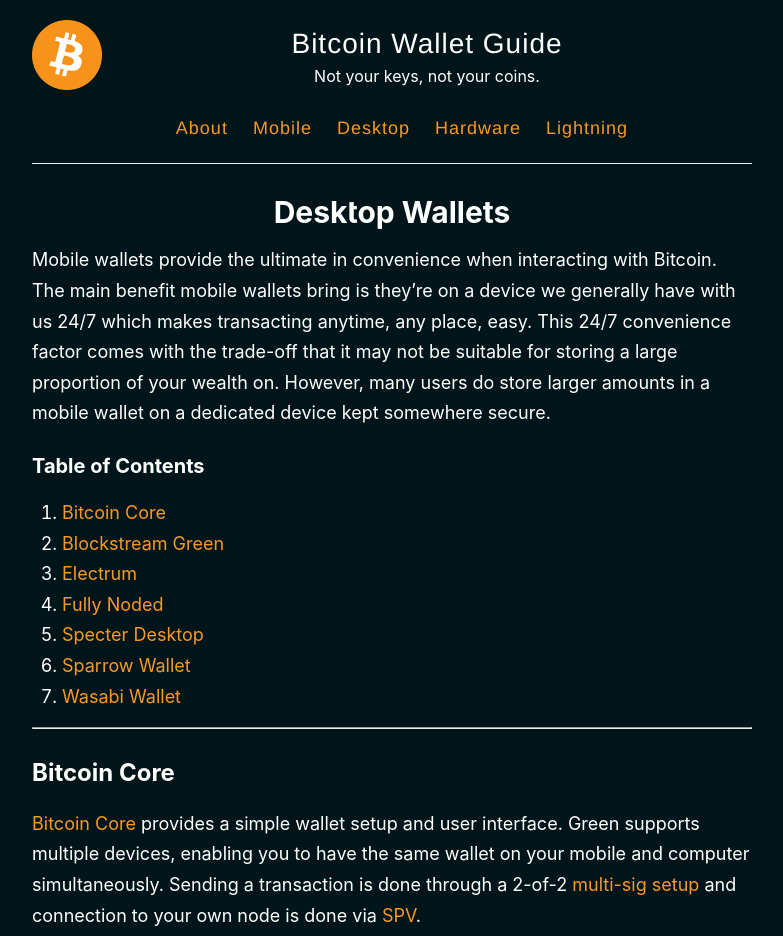
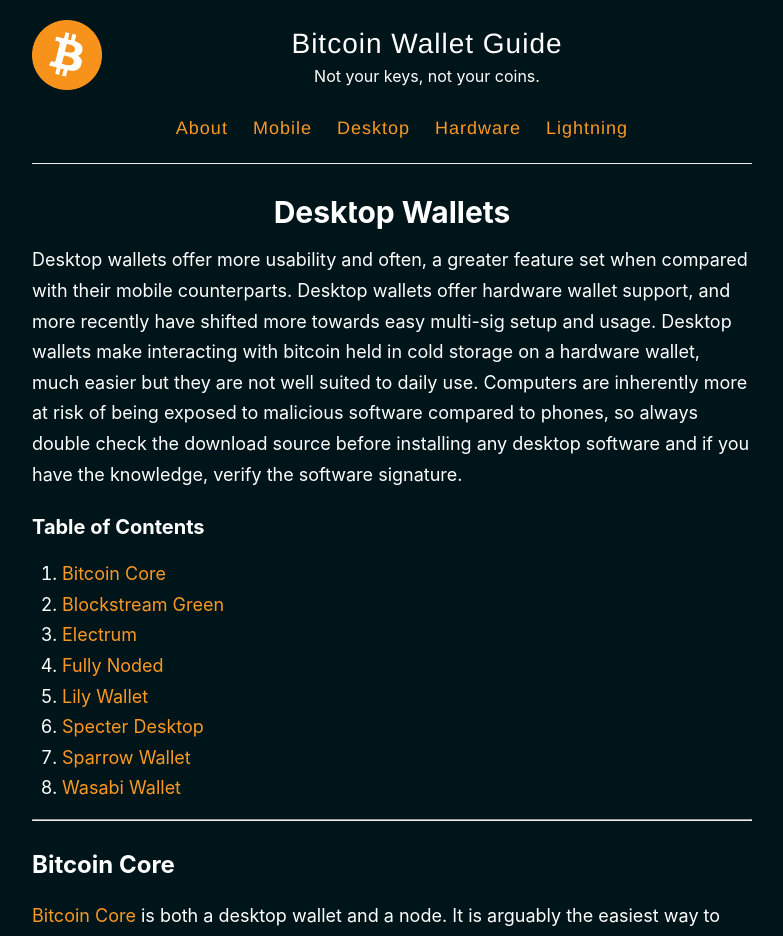
Before and after one commit to BitcoinQnA/bitcoin-wallet-guide, a Jekyll site: the page built from _pages/desktop.md, in a window 1280 px wide and 1400 px high. Shown: the top 936 px of the window, without its empty margins (248-1031 px from the left). Built offline with Jekyll 4.4.1, drawn with Linux system fonts in a browser that asks for light colours; some of the changed text lies outside the part shown.

Commit message:
Update desktop.md

```diff
--- a/_pages/desktop.md
+++ b/_pages/desktop.md
@@ -4,205 +4,66 @@ title: Desktop Wallets
 permalink: /desktop/
 ---
 
-Mobile wallets provide the ultimate in convenience when interacting with Bitcoin. The main benefit mobile wallets bring is they're on a device we generally have with us 24/7 which makes transacting anytime, any place, easy. This 24/7 convenience factor comes with the trade-off that it may not be suitable for storing a large proportion of your wealth on. However, many users do store larger amounts in a mobile wallet on a dedicated device kept somewhere secure.
+Desktop wallets offer more usability and often, a greater feature set when compared with their mobile counterparts. Desktop wallets offer hardware wallet support, and more recently have shifted more towards easy multi-sig setup and usage. Desktop wallets make interacting with bitcoin held in cold storage on a hardware wallet, much easier but they are not well suited to daily use. Computers are inherently more at risk of being exposed to malicious software compared to phones, so always double check the download source before installing any desktop software and if you have the knowledge, verify the software signature.
 
 ### Table of Contents
 
-2.  [Bitcoin Core](#bitcoin-core)
-3.  [Blockstream Green](#blockstream-green)
-4.  [Electrum](#electrum)
-5.  [Fully Noded](#fully-noded)
-7.  [Specter Desktop](#specter-desktop)
-8.  [Sparrow Wallet](#sparrow-wallet)
-10. [Wasabi Wallet](#wasabi-wallet)
+1.  [Bitcoin Core](#bitcoin-core)
+2.  [Blockstream Green](#blockstream-green)
+3.  [Electrum](#electrum)
+4.  [Fully Noded](#fully-noded)
+5.  [Lily Wallet](#lily-wallet)
+6.  [Specter Desktop](#specter-desktop)
+7.  [Sparrow Wallet](#sparrow-wallet)
+8.  [Wasabi Wallet](#wasabi-wallet)
 
 ***
 
 ## Bitcoin Core
 
-[Bitcoin Core](https://bitcoin.org/en/bitcoin-core/features/) provides a simple wallet setup and user interface. Green supports multiple devices, enabling you to have the same wallet on your mobile and computer simultaneously. Sending a transaction is done through a 2-of-2 [multi-sig setup](https://help.blockstream.com/hc/en-us/articles/900001388366-What-does-Blockstream-Green-s-multisig-protect-from-) and connection to your own node is done via [SPV](https://en.bitcoinwiki.org/wiki/Simplified_Payment_Verification).
+[Bitcoin Core](https://bitcoin.org/en/bitcoin-core/features/) is both a desktop wallet and a node. It is arguably the easiest way to get up and running in a fast yet private manner. Because of it's simplicity and longevity, Core is the most widely used desktop wallet out there. Core provides an easy way to onboard and enables users to interact with Bitcoin in a matter of clicks.
 
-<img src="https://raw.githubusercontent.com/BitcoinQnA/bitcoin-wallet-guide/master/images/imageedit_2_8794344245.png" class=responsive width="220" height="450" maxheight="500">
+<img src="https://raw.githubusercontent.com/BitcoinQnA/node-guide/master/images/photo_2020-10-25_16-27-15.jpg" class=responsive width="500" height="400" maxheight="500">
 
 ### Noteable Features
-* Connect to own node
-* Support for certain hardware wallets
-* Create multiple accounts
-* Runs over Tor
+* Built in node
+* Coin control + labelling
+* Can be run over Tor
 
 ### Noteable Limitations
-* No coin control
-* No native segwit
+* No hardware wallet support within GUI
 
 ### Available on
-* iOS + Android
+* Mac OS
+* Windows
+* Linux
 
 ### Other resources
-* [Codebase](https://github.com/Blockstream)
-* [Documentation](https://help.blockstream.com/hc/en-us/categories/900000056183-Blockstream-Green)
-* [Telegram](https://t.me/blockstream_green)
-* [Video](https://youtu.be/uO3Zi9D5b0Y)
+* [Codebase](https://github.com/bitcoin-core)
+* [Documentation](https://bitcoin.org/en/full-node#what-is-a-full-node)
+* [Support](https://bitcoin.org/en/bitcoin-core/contribute/support)
+* [Video](https://youtu.be/xc_TxlByxeY)
 
 ***
 
 ## Blockstream Green
 
-[Blue Wallet](https://bluewallet.io/) is feature packed but still manages to provide quick and easy access to both Bitcoin and Lightning. Blue wallet and serves as a great option to use Bitcoin daily and simultaneously act as 'watch only' wallet for your cold storage devices. Connection to your own node is done via an Electrum server. Full list of features [here](https://bluewallet.io/features/).
-
-<img src="https://raw.githubusercontent.com/BitcoinQnA/bitcoin-wallet-guide/master/images/security-app.png" class=responsive width="320" height="500" maxheight="300">
-
-### Noteable Features
-* Connect to own node
-* PSBT and multi-sig
-* Create multiple accounts
-* Buy bitcoin within the app via Hodl Hodl
-
-### Noteable Limitations
-* No coin control
-* No Tor
-
-### Available on
-* iOS + Android
-
-### Other resources
-* [Codebase](https://github.com/bluewallet/bluewallet)
-* [Documentation](http://help.bluewallet.io/en/)
-* [Telegram](https://t.me/bluewallet)
-* [Video](https://youtu.be/imMX7i4qpmg)
-
-***
-
 ## Electrum
-
-[Elecrum Mobile](https://electrum.org/#home) is better known for it's widely used desktop wallet, however an Android offering is also available. It supports both Bitcoin and Lightning and has the ability to create multi-sig as well as importing wallets. Connection to your own node is done via an Electrum server.
-
-<img src="https://raw.githubusercontent.com/BitcoinQnA/bitcoin-wallet-guide/master/images/Electrum%20mobile.png" class=responsive width="275" height="300" maxheight="300">
-
-### Noteable Features
-* Connect to own node
-* Multi-sig + watch only
-* Multiple wallets
-* Coin control
-
-### Noteable Limitations
-* User experience
-
-### Available on
-* Android
-
-### Other resources
-* [Codebase](https://github.com/spesmilo/electrum)
-* [Documentation](https://electrum.readthedocs.io/)
-* [Reddit](https://www.reddit.com/r/Electrum/)
-
-***
 
 ## Fully Noded
 
-[Fully Noded](https://fullynoded.app/) is a feature rich iOS Bitcoin and Lightning wallet that connects to your own node by easily by scanning a QR code. Fully Noded also allows you to interact with your node by running RPC commands so that you can do things like verify the total supply of Bitcoin. Fully Noded also has a desktop implementation for Mac users.
-
-<img src="https://raw.githubusercontent.com/BitcoinQnA/bitcoin-wallet-guide/master/images/IMG_1051.PNG" class=responsive width="275" height="450" maxheight="450">
-
-### Noteable Features
-* Connect to own node
-* PSBT and multi-sig
-* Coin control
-* Runs over Tor
-
-### Noteable Limitations
-* C Lightning implementation not common amongst average node runners
-
-### Available on
-* iOS
-
-### Other resources
-* [Codebase](https://github.com/Fonta1n3/FullyNoded)
-* [Documentation](https://github.com/Fonta1n3/FullyNoded/blob/master/Docs)
-* [Telegram](https://t.me/FullyNoded)
-* [Setup Video](https://www.youtube.com/channel/UCKvdcFJh7H96NJhwZrsNeqw)
-
-***
+## Lily Wallet
 
 ## Specter Desktop
 
-[Hexa](https://hexawallet.io/) is a relatively new multi account wallet with a polished UX that offers a unique backup procedure based on the [Shamir Secret Sharing](https://hexawallet.io/wp-content/uploads/2019/07/Hexa-Wallet-Backup-Scheme-SSS-WP_-1.0.pdf) protocol. Hexa makes batch transactions simple and also allows the user to set up a donation page in a few clicks.
-
-<img src="https://raw.githubusercontent.com/BitcoinQnA/bitcoin-wallet-guide/master/images/component-1.png" class=responsive width="420" height="380" maxheight="300">
-
-### Noteable Features
-* Donation web pages
-* Simple batching
-* Redeem Fast Bitcoins vouchers
-* Unique backup process
-
-### Noteable Limitations
-* No own node connection
-* No Tor
-* No coin control
-
-### Available on
-* iOS + Android
-
-### Other resources
-* [Codebase](https://github.com/bithyve/hexa)
-* [Documentation](https://hexawallet.io/faq/)
-* [Telegram](https://t.me/HexaWallet)
-* [Video](https://www.youtube.com/channel/UCMqDNxbz16w8pxpmsa6s8GQ)
-
-***
-
 ## Sparrow Wallet
-
-[Muun Wallet](https://muun.com/) is a simple Bitcoin wallet that also allows for payment of Lightning invoices via [submarine swaps](https://blog.muun.com/a-closer-look-at-submarine-swaps-in-the-lightning-network/). Muun uses a 2-of-2 multi-sig setup for signing transactions.
-
-<img src="https://raw.githubusercontent.com/BitcoinQnA/bitcoin-wallet-guide/master/images/phone-mockup.png" class=responsive width="350" height="420" maxheight="300">
-
-### Noteable Features
-* Pay Lightning invoices via submarine swaps
-* Connects to Trezor hardware wallet
-
-### Noteable Limitations
-* No coin control
-* No Tor
-* No own node connection
-
-### Available on
-* iOS + Android
-
-### Other resources
-* [Codebase](https://github.com/muun/)
-* [Contact](https://muun.com/contact/)
-* [Video](https://youtu.be/imMX7i4qpmg)
-
-***
 
 ## Wasabi Wallet
 
-[Samourai Wallet](https://samouraiwallet.com/) is a privacy focused Android wallet that offers inbuilt Coinjoin and complex spend algorithms to preserve privacy. Samourai provides simple node connection via a QR scan and also supports [Opendime](https://opendime.com/) and [BIP47](https://support.samourai.io/article/68-what-are-paynyms) 'Paynyms'. Full list of features [here](https://code.samourai.io/wallet/samourai-wallet-android/-/blob/develop/Samourai-Wallet-features.md).
-
-<img src="https://raw.githubusercontent.com/BitcoinQnA/bitcoin-wallet-guide/master/images/hero_shot_nodev.png" class=responsive width="300" height="500" maxheight="300">
-
-### Noteable Features
-* Connect to own node
-* Runs over Tor
-* Coinjoin + Payjoin
-* Coin control
-
-### Noteable Limitations
-* Still in alpha phase, expect occasional UX bugs
-
-### Available on
-* Android
-
-### Other resources
-* [Codebase](https://code.samourai.io/wallet/samourai-wallet-android)
-* [Documentation](https://support.samourai.io/)
-* [Telegram](https://t.me/SamouraiWallet)
-* [Video](https://www.youtube.com/watch?v=icyeO70ICi4)
 
 
 ***
 
 [Back to the top](#table-of-contents)
 
-Finished looking for a desktop wallet? Check out the [hardware wallet](/hardware) options.
+Finished looking for a desktop wallet? Check out the available [hardware wallet](/hardware) options.
```
